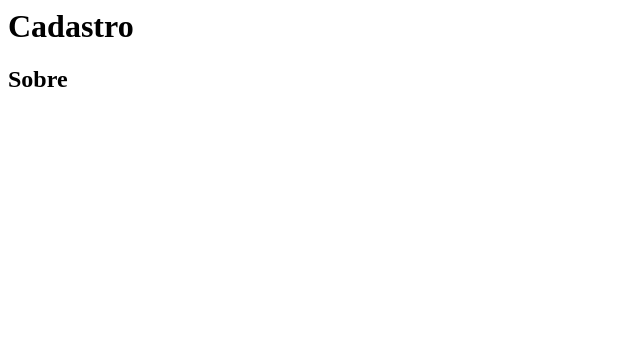
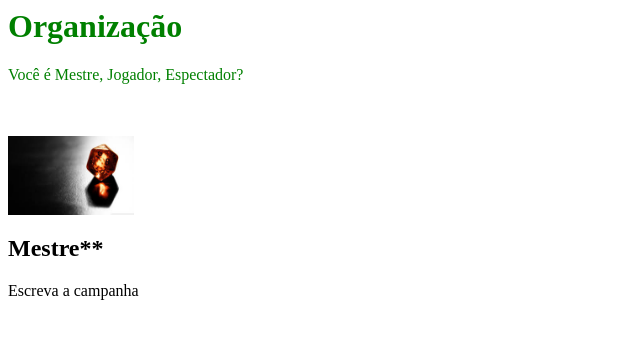
Before and after one commit to victoraaquino/site-rpg, a plain HTML site: page site/cadastro.html in a window 1280 px wide. Shown: the whole page, without its empty margins (0-640 px from the left). Drawn offline with Linux system fonts and the light colour scheme.

Commit message:
cadastro2

```diff
--- a/site/cadastro.html
+++ b/site/cadastro.html
@@ -2,11 +2,19 @@
 <meta charset-"utf-8">
 	<head>
 		<title>Cadastro</title>
-		<h1>Cadastro</h1>
+		<h1 style="color:green;">Organização</h1>
+		<p style="color:green;">Você é Mestre, Jogador, Espectador?</p>
+		<br></br>
+
 	</head>
 
 	<body>
-		<h2>Sobre</h2>
+		<img src="fundomestre-cadastro.png" height="10%" width="10%"></>
+		<h2 style="color:black;">Mestre**</h2>
+		<p style="color:black;">Escreva a campanha</p>
+		<br></br>
+
+
 
 
 	</body>
```
Also changed, not shown: site/fundojogador-cadastro.png (added), site/fundomestre-cadastro.png (added).
